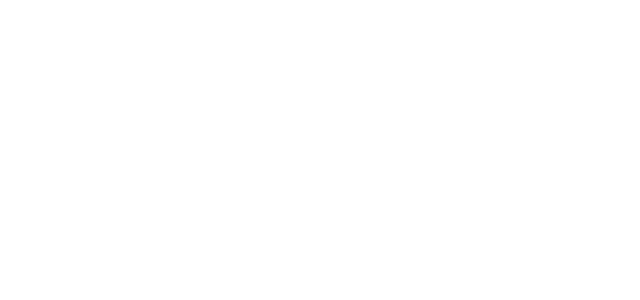
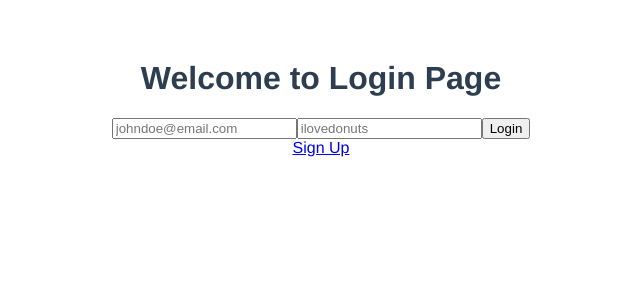
Before and after one commit to Neilly28/vue-restaurant, a Vue app: page /login in a window 1280 px wide. Before the commit this address had no page. Shown: the top 300 px of the page, without its empty margins (319-959 px from the left). Built offline with nearby package versions, Linux system fonts and the light colour scheme.

Commit message:
added navbar and logout functionality

```diff
--- a/package.json
+++ b/package.json
@@ -11,6 +11,8 @@
     "axios": "^1.4.0",
     "core-js": "^3.8.3",
     "json-server": "^0.17.3",
+    "sass": "^1.64.2",
+    "sass-loader": "^13.3.2",
     "vue": "^3.2.13",
     "vue-router": "^4.0.13"
   },
--- /dev/null
+++ b/src/components/HeaderView.vue
@@ -0,0 +1,35 @@
+<template>
+  <div>
+    <a href="/">Home</a>
+    <a href="/">Add Restaurant</a>
+    <a href="/">Update Restaurant</a>
+    <a href="/" @click="handleLogout">Logout</a>
+  </div>
+</template>
+
+<script setup>
+import router from "@/router/router";
+
+const handleLogout = () => {
+  console.log("loogiign out");
+  localStorage.clear();
+  router.push("/login");
+};
+</script>
+
+<style lang="scss" scoped>
+div {
+  display: flex;
+  align-items: center;
+  justify-content: space-evenly;
+
+  a {
+    text-decoration: none;
+    color: black;
+
+    &:hover {
+      color: red;
+    }
+  }
+}
+</style>
--- a/src/components/HomePage.vue
+++ b/src/components/HomePage.vue
@@ -1,8 +1,13 @@
 <template>
-  <div><h1>Welcome Homess!</h1></div>
+  <div>
+    <HeaderView />
+
+    <h1>Welcome Homess!</h1>
+  </div>
 </template>
 
 <script setup>
+import HeaderView from "./HeaderView.vue";
 import { onMounted } from "vue";
 import { useRouter } from "vue-router";
 const router = useRouter();
--- /dev/null
+++ b/src/components/LoginPage.vue
@@ -0,0 +1,46 @@
+<template>
+  <div>
+    <h1>Welcome to Login Page</h1>
+    <div>
+      <input type="email" v-model="email" placeholder="johndoe@email.com" />
+      <input type="password" v-model="password" placeholder="ilovedonuts" />
+      <button @click="handleLogin">Login</button>
+    </div>
+    <div>
+      <router-link to="/signup">Sign Up</router-link>
+    </div>
+  </div>
+</template>
+
+<script setup>
+import { ref, onMounted } from "vue";
+import { useRouter } from "vue-router";
+
+import axios from "axios";
+
+const email = ref("");
+const password = ref("");
+const router = useRouter();
+
+const handleLogin = async () => {
+  const response = await axios.get(
+    `http://localhost:3000/users?email=${email.value}&password=${password.value}`
+  );
+  if (response.status === 200 && response.data.length > 0) {
+    localStorage.setItem("user", JSON.stringify(response.data[0]));
+    router.push({ name: "HomePage" });
+  } else {
+    alert("Sign up failed! Please try again later.");
+  }
+  console.log(response);
+};
+
+onMounted(() => {
+  const user = localStorage.getItem("user");
+  if (user) {
+    router.push({ name: "HomePage" });
+  }
+});
+</script>
+
+<style lang="scss" scoped></style>
--- a/src/components/SignUp.vue
+++ b/src/components/SignUp.vue
@@ -6,6 +6,9 @@
     <input type="email" v-model="email" placeholder="johndoe@email.com" />
     <input type="password" v-model="password" placeholder="ilovedonuts" />
     <button @click="signUp">Sign Up</button>
+  </div>
+  <div>
+    <router-link to="/login">Login</router-link>
   </div>
 </template>
 
--- a/src/router/router.js
+++ b/src/router/router.js
@@ -1,5 +1,6 @@
 import HomePage from "@/components/HomePage.vue";
 import SignUp from "@/components/SignUp.vue";
+import LoginPage from "@/components/LoginPage.vue";
 import { createRouter, createWebHistory } from "vue-router";
 
 const routes = [
@@ -13,6 +14,11 @@ const routes = [
     name: "SignUp",
     component: SignUp,
   },
+  {
+    path: "/login",
+    name: "LoginPage",
+    component: LoginPage,
+  },
 ];
 
 const router = createRouter({
```
Also changed, not shown: 1 other file (tests, documents, lock files or other folders).
